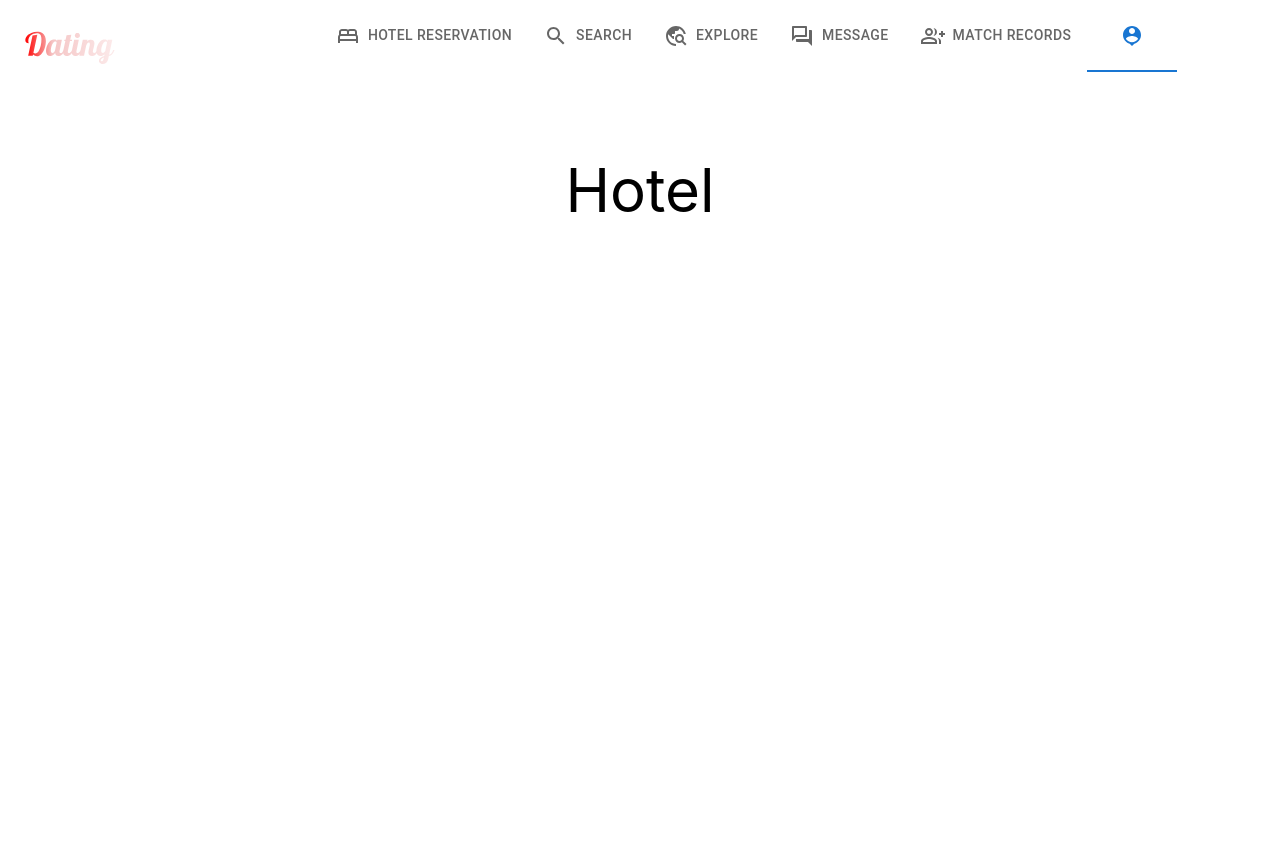
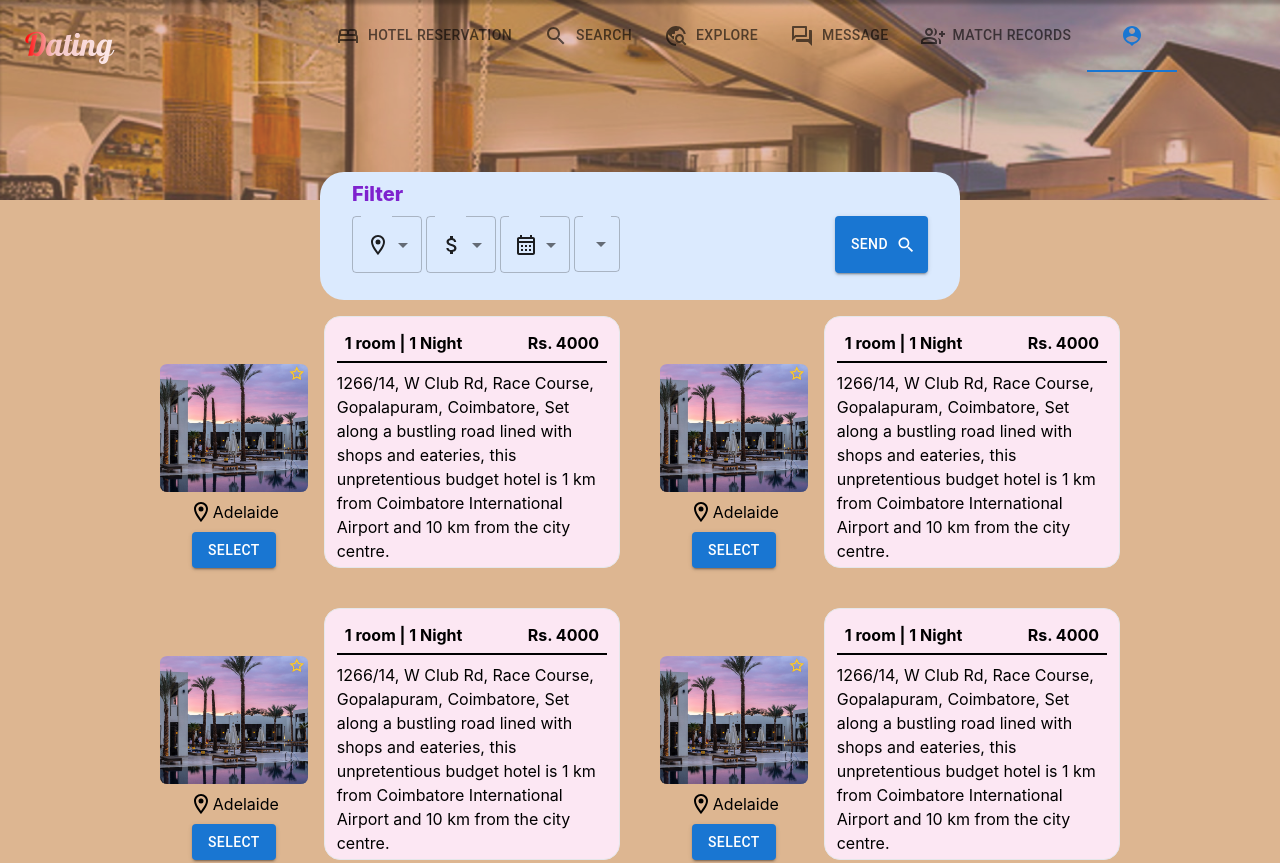
Before and after one commit to 22S2-SSE/frontend, a React (Create React App) app: page /hotel in a window 1280 px wide. Shown: the top 863 px of the page. Before the commit the page ends 800 px from the top, so only its background shows below. Built offline with nearby package versions, Linux system fonts and the light colour scheme; a web font is replaced by a local one.

Commit message:
Hotel page item component and filter component

```diff
--- /dev/null
+++ b/src/Hotel/HotelFilter.jsx
@@ -0,0 +1,71 @@
+import { useState } from "react";
+import IconSelect from "./IconSelect";
+import LocationOnOutlinedIcon from "@mui/icons-material/LocationOnOutlined";
+import AttachMoneyOutlinedIcon from "@mui/icons-material/AttachMoneyOutlined";
+import CalendarMonthOutlinedIcon from "@mui/icons-material/CalendarMonthOutlined";
+import Button from "@mui/material/Button";
+import SearchIcon from "@mui/icons-material/Search";
+const HotelFilter = () => {
+  const [age, setAge] = useState("");
+
+  const handleChange = (event) => {
+    setAge(event.target.value);
+  };
+
+  return (
+    <div className=" rounded-3xl bg-blue-100 h-32 w-1/2 mx-auto -mt-7 px-8 py-2">
+      <p className=" text-purple-700 font-extrabold text-xl mb-2 text-left">
+        Filter
+      </p>
+
+      <div className="flex justify-between ">
+        <div className="flex">
+          <div>
+            <IconSelect
+              age={age}
+              handleChange={handleChange}
+              iconComponent={<LocationOnOutlinedIcon />}
+            />
+          </div>
+          <div className="ml-1">
+            <IconSelect
+              age={age}
+              handleChange={handleChange}
+              iconComponent={<AttachMoneyOutlinedIcon />}
+            />
+          </div>
+          <div className="ml-1">
+            <IconSelect
+              age={age}
+              handleChange={handleChange}
+              iconComponent={<CalendarMonthOutlinedIcon />}
+            />
+          </div>
+          <div className="ml-1">
+            <IconSelect age={age} handleChange={handleChange} />
+          </div>
+        </div>
+        <Button variant="contained" endIcon={<SearchIcon />}>
+          Send
+        </Button>
+        {/* <div>
+            <FormControl fullWidth>
+              <Select
+                labelId="demo-simple-select-label"
+                id="demo-simple-select"
+                value={age}
+                label="Age"
+                onChange={handleChange}
+              >
+                <MenuItem value={10}>Ten</MenuItem>
+                <MenuItem value={20}>Twenty</MenuItem>
+                <MenuItem value={30}>Thirty</MenuItem>
+              </Select>
+            </FormControl>
+          </div> */}
+      </div>
+    </div>
+  );
+};
+
+export default HotelFilter;
--- /dev/null
+++ b/src/Hotel/HotelItem.jsx
@@ -0,0 +1,28 @@
+import Button from "@mui/material/Button";
+import LocationOnOutlinedIcon from "@mui/icons-material/LocationOnOutlined";
+
+const HotelItem = ({ hotelName, rs, description, location, hotelImage }) => {
+  return (
+    <div className="flex justify-center space-x-4">
+      <div className="flex flex-col flex-nowrap content-end items-center justify-end w-1/3 space-y-2 pt-2">
+        {hotelImage}
+        <div className="flex ">
+          <LocationOnOutlinedIcon />
+          <p>{location}</p>
+        </div>
+        <div>
+          <Button variant="contained">Select</Button>
+        </div>
+      </div>
+      <div className=" border rounded-2xl bg-pink-100 px-3 py-1 w-2/3">
+        <div className="flex justify-between px-2 mt-1 mb-2 leading-9 font-bold border-b-2 border-black">
+          {hotelName}
+          <div className=" ">Rs. {rs}</div>
+        </div>
+        <p className="text-left">{description}</p>
+      </div>
+    </div>
+  );
+};
+
+export default HotelItem;
--- /dev/null
+++ b/src/Hotel/IconSelect.jsx
@@ -0,0 +1,38 @@
+import FormControl from "@mui/material/FormControl";
+import Select from "@mui/material/Select";
+import Box from '@mui/material/Box';
+import SvgIcon from '@mui/material/SvgIcon';
+import LocationOnOutlinedIcon from "@mui/icons-material/LocationOnOutlined";
+import MenuItem from "@mui/material/MenuItem";
+
+const IconSelect = ({iconComponent, age, handleChange}) => {
+  return (
+    <FormControl fullWidth>
+      <Select
+        displayEmpty
+        labelId="demo-simple-select-label"
+        id="demo-simple-select"
+        value={age}
+        label="Age"
+        onChange={handleChange}
+        renderValue={(value) => {
+          return (
+            <Box sx={{ display: "flex", gap: 1 }}>
+              {iconComponent ? <SvgIcon>
+                {iconComponent}
+              </SvgIcon> : <></>}
+
+              {value}
+            </Box>
+          );
+        }}
+      >
+        <MenuItem value={10}>Ten</MenuItem>
+        <MenuItem value={20}>Twenty</MenuItem>
+        <MenuItem value={30}>Thirty</MenuItem>
+      </Select>
+    </FormControl>
+  );
+};
+
+export default IconSelect;
--- a/src/Hotel/index.jsx
+++ b/src/Hotel/index.jsx
@@ -1,9 +1,45 @@
+import hotelBackground from "../assets/hotelBackground.png";
+import HotelFilter from "./HotelFilter.jsx";
+import HotelItem from "./HotelItem";
+import hotel1 from '../assets/hotel/1.png'
+
 const Hotel = () => {
+  const description = `1266/14, W Club Rd, Race Course, Gopalapuram, Coimbatore, Set along a bustling road lined with shops and eateries, this unpretentious budget hotel is 1 km from Coimbatore International Airport and 10 km from the city centre.`
+  const rs = 4000
+  const hotelName = '1 room | 1 Night'
+  const location = 'Adelaide'
+  const hotelImage = <img src={hotel1} alt="" style={{
+    width: '100%',
+    borderRadius: '5%'
+    // height: '200px'
+  }}/>
+
   return (
-    <div className=" text-6xl pt-40">
-      Hotel
+    <div
+      style={{
+        background: `rgb(221,182,145)`,
+        minHeight: "100vh",
+      }}
+      className="pb-20"
+    >
+      <div
+        className="w-full"
+        style={{
+          background: `url(${hotelBackground})`,
+          minHeight: "25vh",
+        }}
+      ></div>
+      <HotelFilter />
+      <div className=" grid grid-cols-2 gap-x-10 gap-y-10 px-40 mt-4">
+        <HotelItem description={description} hotelName={hotelName} rs={rs} location={location} hotelImage={hotelImage} />
+        <HotelItem description={description} hotelName={hotelName} rs={rs} location={location} hotelImage={hotelImage} />
+        <HotelItem description={description} hotelName={hotelName} rs={rs} location={location} hotelImage={hotelImage} />
+        <HotelItem description={description} hotelName={hotelName} rs={rs} location={location} hotelImage={hotelImage} />
+        <HotelItem description={description} hotelName={hotelName} rs={rs} location={location} hotelImage={hotelImage} />
+        <HotelItem description={description} hotelName={hotelName} rs={rs} location={location} hotelImage={hotelImage} />
+      </div>
     </div>
-  )
-}
+  );
+};
 
-export default Hotel
+export default Hotel;
```
Also changed, not shown: src/assets/hotel/1.png (added).
